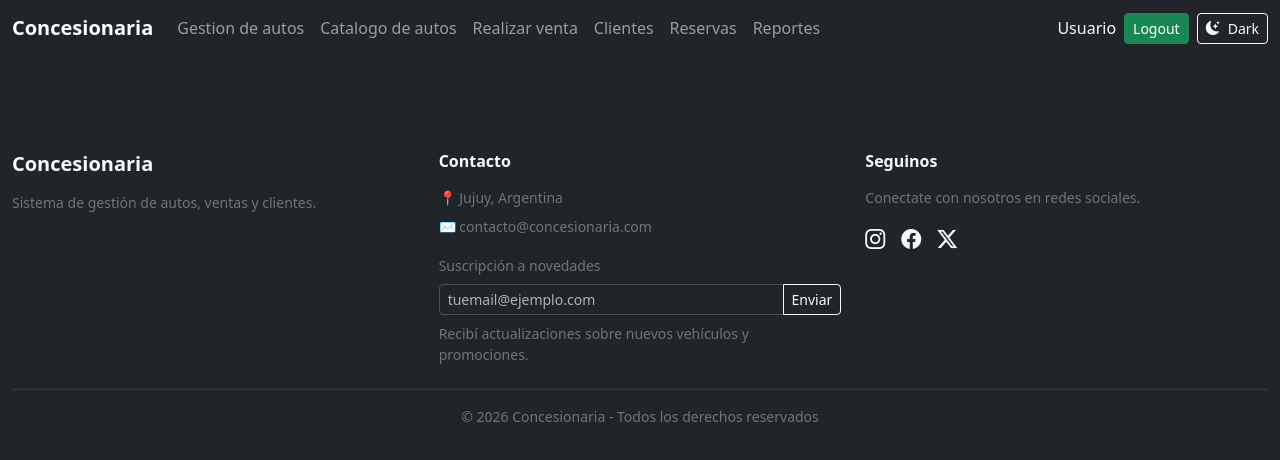
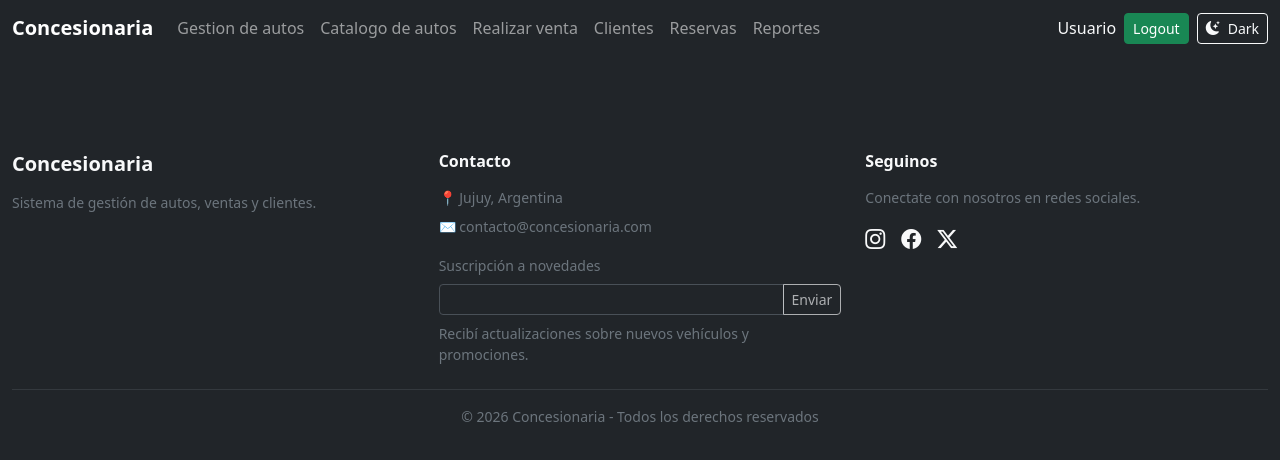
Before and after one commit to Ignacio367/proyfrontendgrupo07, an Angular app: page / in a window 1280 px wide. Shown: the top 460 px of the page. Built offline with nearby package versions, Linux system fonts and the light colour scheme.

Commit message:
retoques

```diff
--- a/src/app/app.html
+++ b/src/app/app.html
@@ -138,15 +138,19 @@
           <div class="input-group input-group-sm">
             <input
               type="email"
-              name="email"
               class="form-control"
               [(ngModel)]="email"
-              placeholder="tuemail@ejemplo.com">
-
+              name="email"
+              required
+              email
+              #emailRef="ngModel">
+              <!-- el atributo email verifica formato de email real -->
+              <!-- #emailRef="ngModel" guarda una referencia a este objeto del template (#emailRef es el nombre de la variable local) -->
             <button
               class="btn btn-outline-light"
               type="button"
-              (click)="guardarEmail()">
+              (click)="guardarEmail()"
+              [disabled]="emailRef.invalid">
               Enviar
             </button>
           </div>
```
